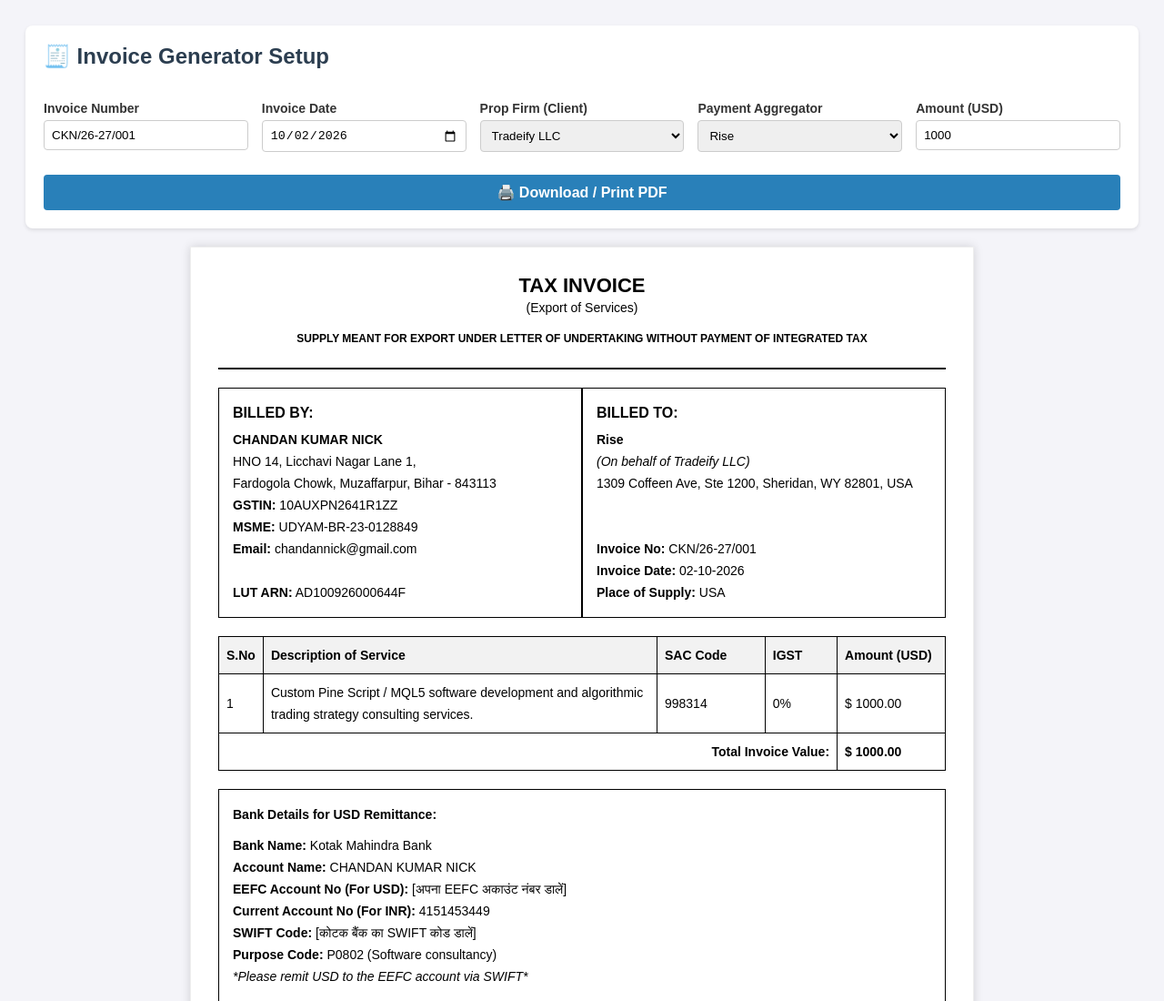
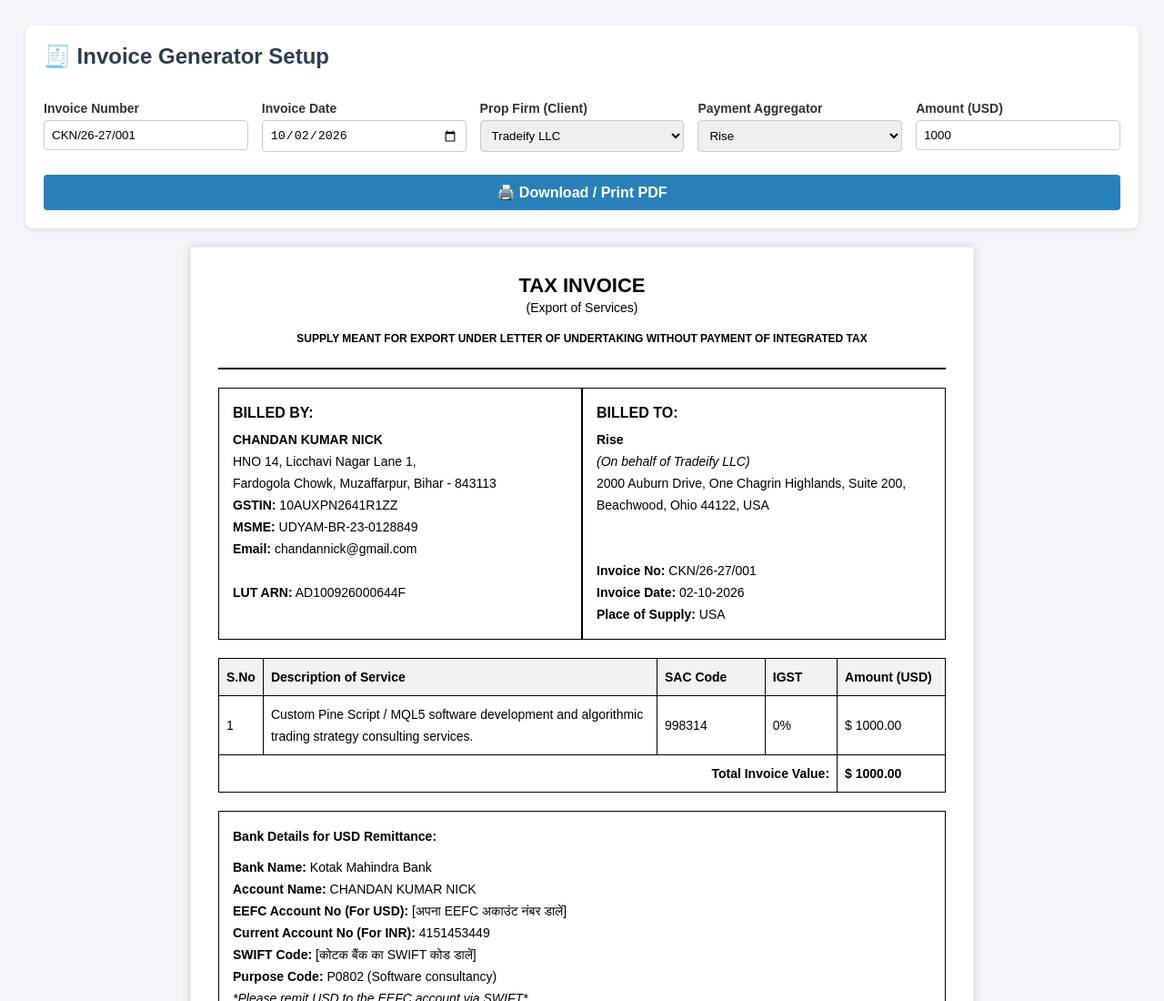
Before and after one commit to CHANDANNICK/chandannick.github.io, a plain HTML site: page invoices/index.html in a window 1280 px wide. Shown: the top 1100 px of the page at 91% size. Drawn offline with Linux system fonts and the light colour scheme.

Commit message:
Update index.html

```diff
--- a/invoices/index.html
+++ b/invoices/index.html
@@ -171,7 +171,7 @@
             // Set Address automatically based on Aggregator
             let aggAddress = "USA";
             if(aggregator === "Rise") {
-                aggAddress = "1309 Coffeen Ave, Ste 1200, Sheridan, WY 82801, USA";
+                aggAddress = "2000 Auburn Drive, One Chagrin Highlands, Suite 200, Beachwood, Ohio 44122, USA";
             } else if(aggregator === "WorkMarket, Inc.") {
                 aggAddress = "11 Penn Plaza, New York, NY 10001, USA";
             }
```
